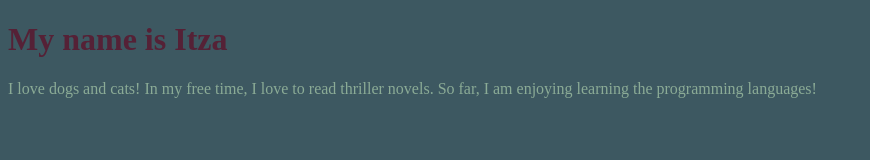
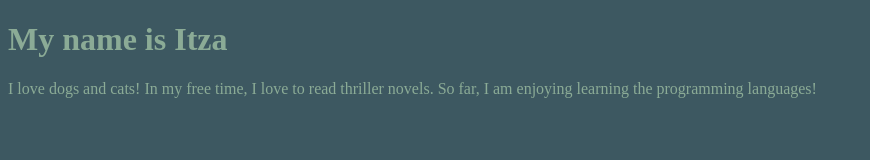
Before and after one commit to iarr4296/iarr4296.github.io, a plain HTML site: page index.html in a window 1280 px wide. Shown: the whole page, without its empty margins (0-870 px from the left). Drawn offline with Linux system fonts and the light colour scheme.

Commit message:
Update index.html

```diff
--- a/index.html
+++ b/index.html
@@ -6,7 +6,7 @@
           background-color:#3D5861;
          }
      h1{
-	 color:#552136;
+	 color:#8BAB96;
        }
      p{
 	color:#8BAB96;
```
